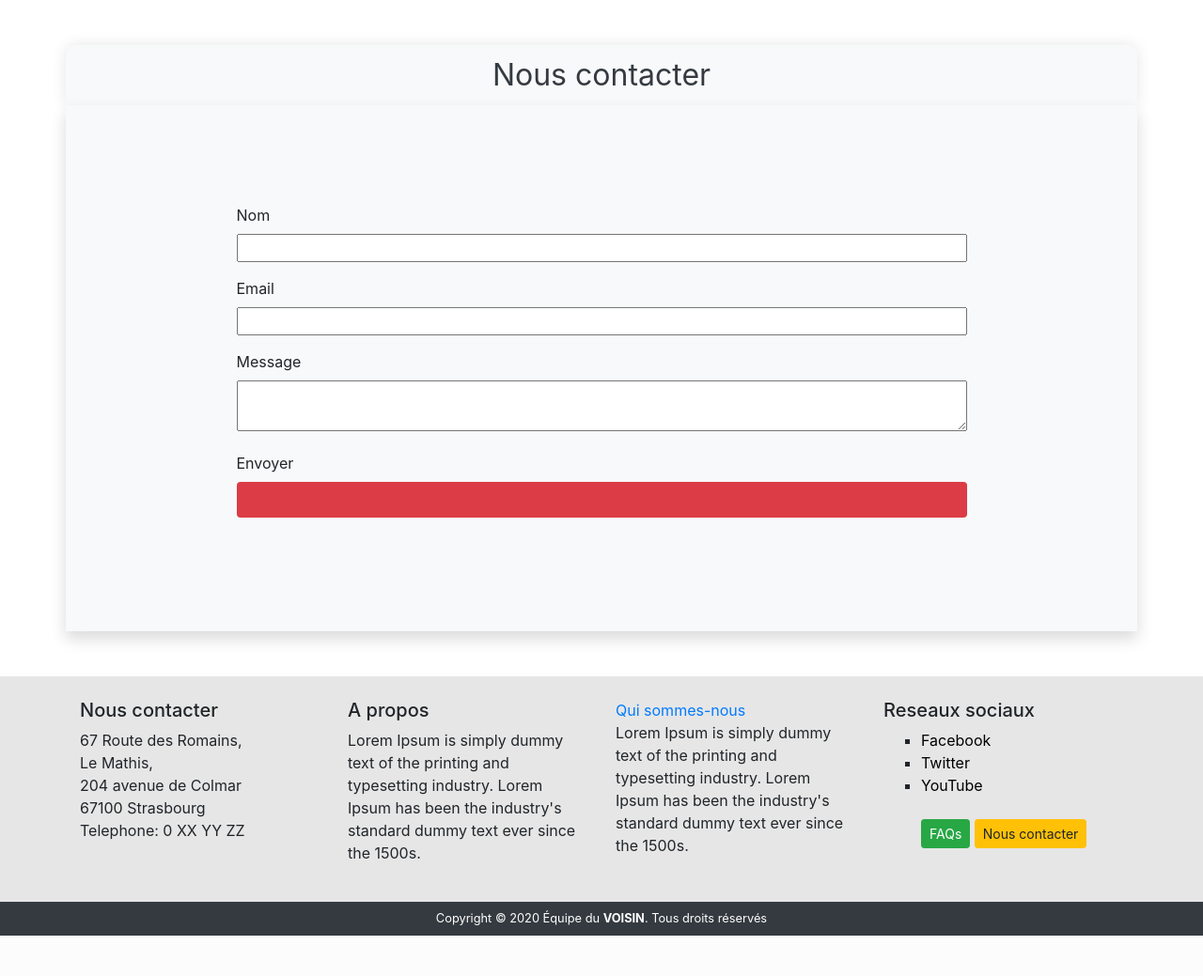
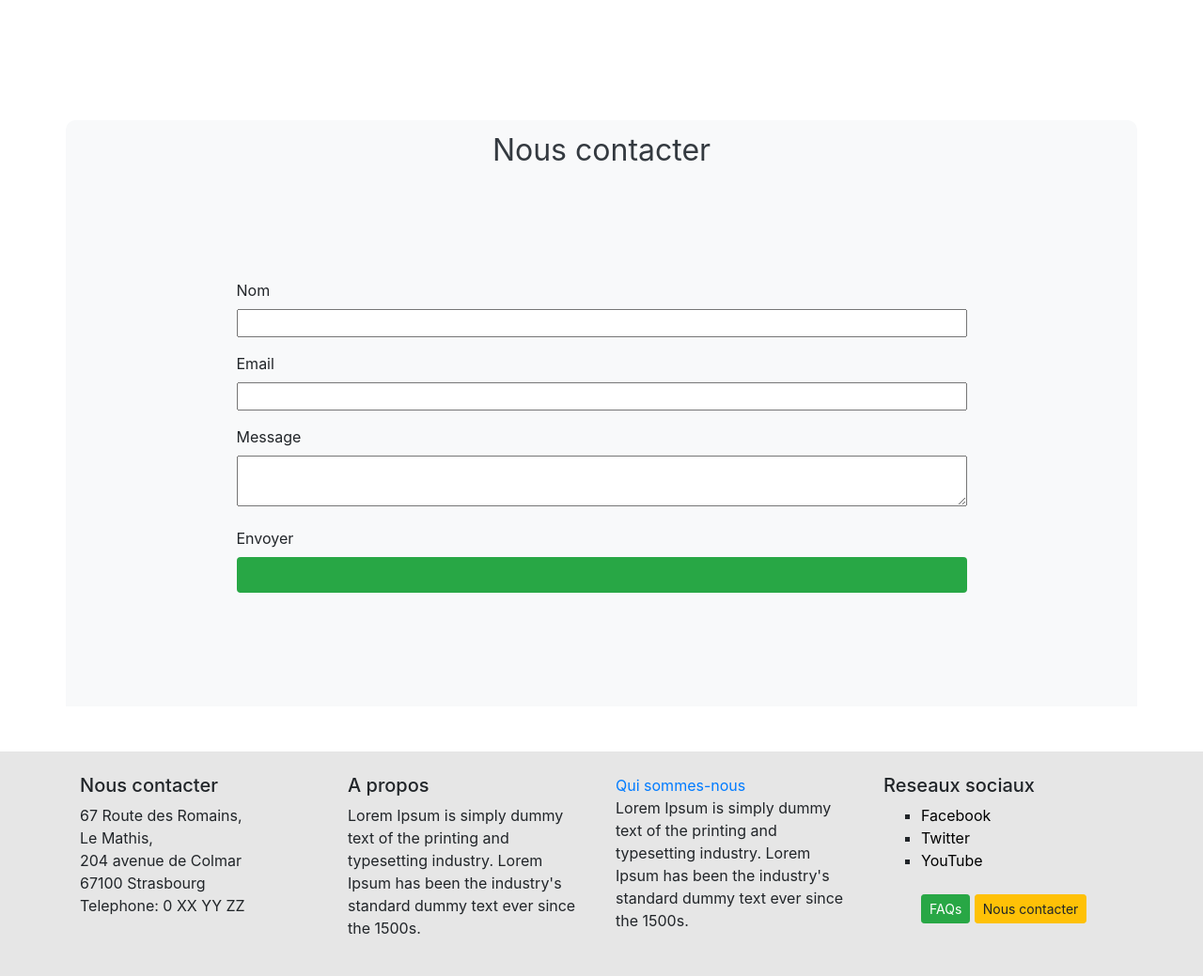
Before and after one commit to WF3Projet-voisins/voisins, a Symfony app: template templates/contact/index.html.twig in a window 1280 px wide. Shown: the part 84-1123 px from the top of the page at 94% size. Before the commit the page ends 1080 px from the top, so only its background shows below. Run offline with Twig, Linux system fonts and the light colour scheme; the template is opened without the code that fills it, so the values that code supplies are empty; form fields are guessed from the names that the template uses; some libraries are stand-ins or nearby versions.

Commit message:
custom de la page contact

```diff
--- a/public/css/contact.css
+++ b/public/css/contact.css
@@ -1,25 +1,34 @@
-.shadow {
-  box-shadow: 0px 0px 10px rgb(0, 0, 0, 0.5);
+.bg-shadow {
+  box-shadow: 0px 0px 0px;
+
+}
+.bg-shadow:hover {
+  box-shadow: 0px 0px 16px rgb(0, 0, 0, 0.1);
 }
 .customRowInput {
   width: 100%;
 }
 
-.bg-button {
+/* .bg-button {
   background: #DC3C45;
   color: #ffffff;
-}
+} */
 
 .bg-form {
   width: 70%;
 }
 
 .nousContacter {
+  margin-top: 10%;
   border-top-right-radius: 10px;
   border-top-left-radius: 10px;
   font-size: 2rem;
   background: #F8F9FA;
   text-align: center;
+
+}
+
+.nousContacter:hover {
   box-shadow: 0px 0px 16px rgb(0, 0, 0, 0.1);
 
 }
--- a/templates/contact/index.html.twig
+++ b/templates/contact/index.html.twig
@@ -14,18 +14,18 @@
         {% include 'composants/navbarAccueil.html.twig' %}
       {% endif %}
 
-<div class="container mt-5  pt-2 pb-2 text-dark nousContacter">
+<div class="container pt-2 pb-2 text-dark nousContacter">
     Nous contacter
 </div>
 
-<div class="container d-flex align-items-center justify-content-center bg-light mb-5 shadow" style="height: 70vh;">
+<div class="container d-flex align-items-center justify-content-center bg-light mb-5 bg-shadow" style="height: 70vh;">
 
   <div class="bg-form">{{ form_start(form) }}
 
           <div>{{ form_row(form.name, {"attr": {"class": "text-dark customRowInput"}, "label": "Nom"}) }}</div>
           <div>{{ form_row(form.mail, {"attr": {"class": "text-dark customRowInput"}, "label": "Email"}) }}</div>
           <div>{{ form_row(form.message, {"attr": {"class": "text-dark customRowInput"}, "label": "Message"}) }}</div>
-          <div>{{ form_row(form.envoyer, {"attr": {"class": "bg-button btn btn-block"}}) }}</div>
+          <div>{{ form_row(form.envoyer, {"attr": {"class": "bg-success text-white btn btn-block"}}) }}</div>
 
   {{ form_end(form) }}</div>
 
```
